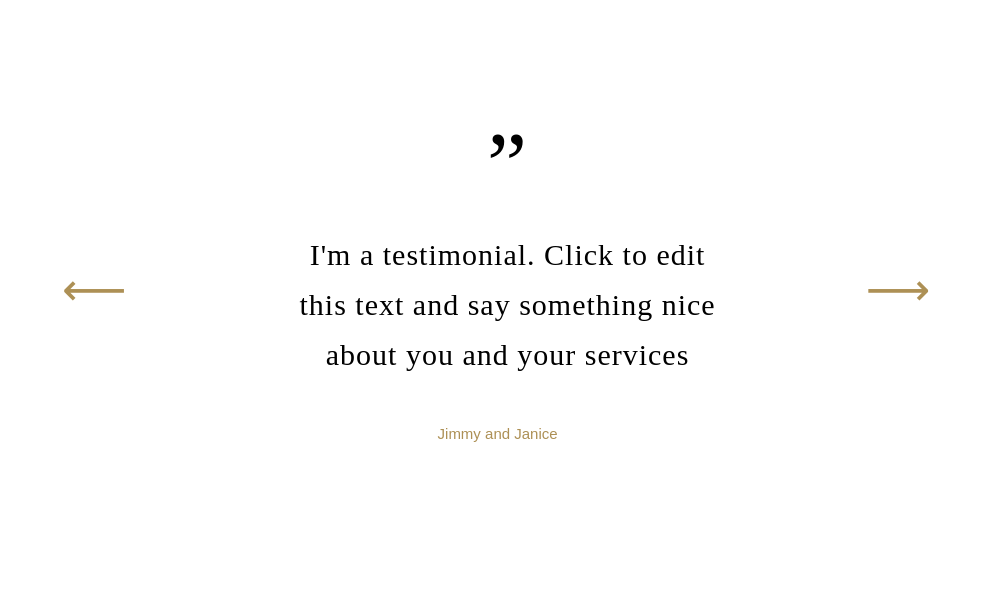
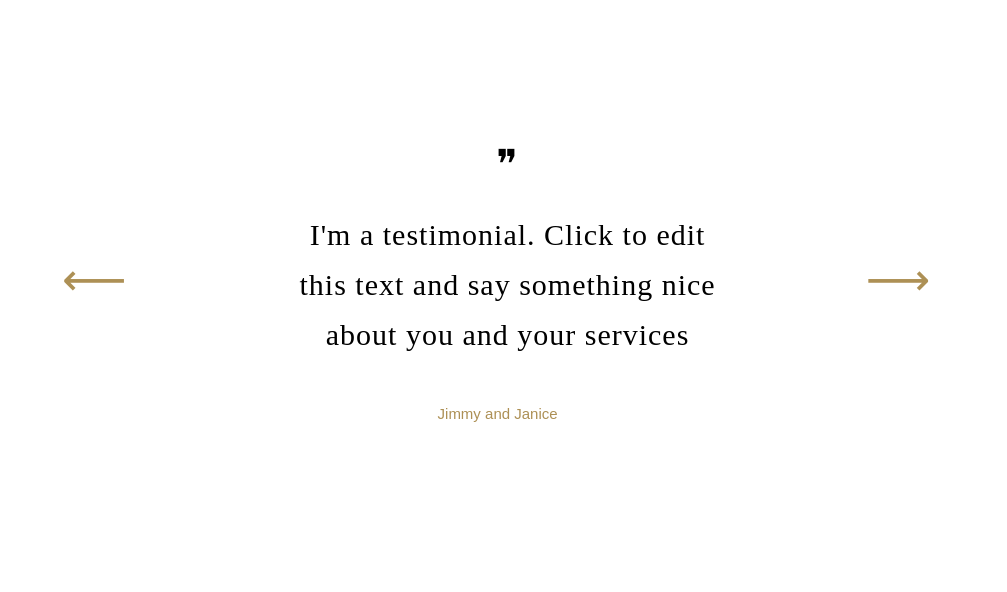
Before and after one commit to mrhushabh/mrhushabh.github.io, a plain HTML site: page web102938/asssn_files/webst.html in a window 1280 px wide. Shown: the part 1295-1887 px from the top of the page, without its empty margins (18-1025 px from the left). Drawn offline with Linux system fonts and the light colour scheme; a web font is replaced by a local one.

Commit message:
quote and file name changes

```diff
--- a/web102938/asssn_files/main-style.css
+++ b/web102938/asssn_files/main-style.css
@@ -185,8 +185,8 @@ nav a{
 
 
 #colon{
-    font-size: 90px;
-    height: 0px;
+    font-size: 40px;
+    height: 30px;
 
 }
 .textarea{
@@ -214,7 +214,7 @@ nav a{
     font-size: 45px;
 }
 .bigtext{
-    padding: 0px 90px 0px 90px;
+    padding: 50px 90px 0px 90px;
 
     font-size: 30px;
     letter-spacing: 1px;
--- a/web102938/asssn_files/index.html
+++ b/web102938/asssn_files/webst.html
@@ -91,7 +91,7 @@
                 <p>	&#10229;</p>
                 </div>
                 <div class = "bigtext">
-                <p id = "colon" >&#8221;</p>
+                <p id = "colon" >❞</p>
                 <p>
                     I'm a testimonial. Click to edit<br>
                     this text and say something nice<br>
```
Also changed, not shown: 3 other files.
